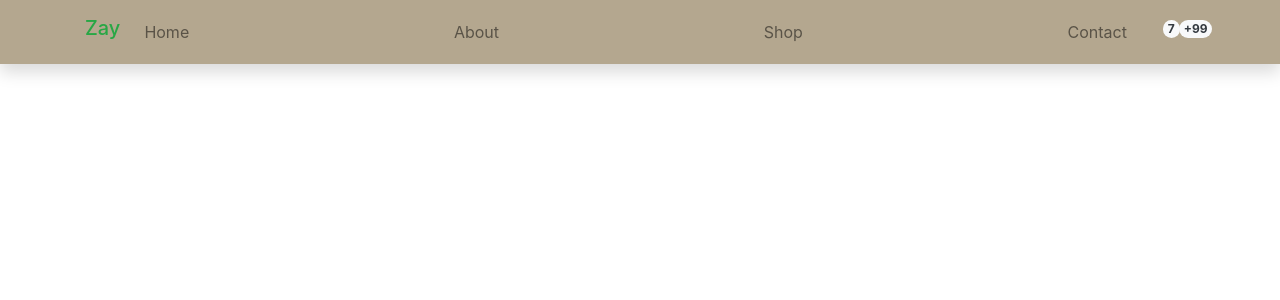
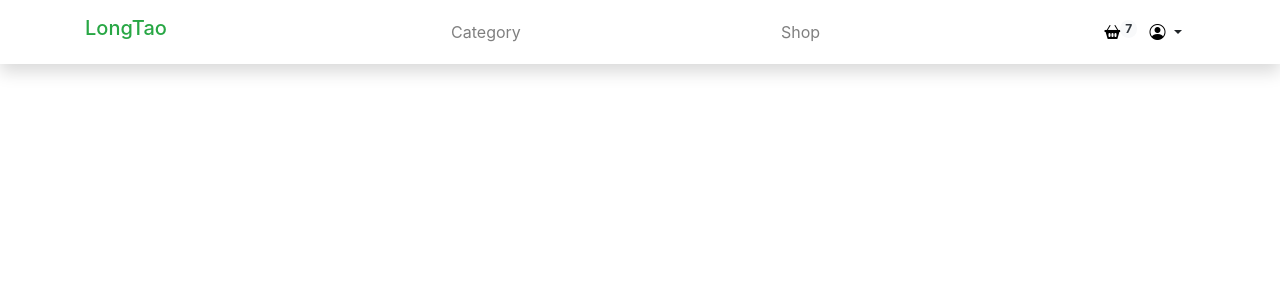
Before and after one commit to Comrade26/App_Store, a Django app: page / in a window 1280 px wide. Shown: the top 300 px of the page. Run offline with Django 4.2, Linux system fonts and the light colour scheme; some libraries are stand-ins or nearby versions.

Commit message:
Don't Merge, nav-bar almost complete

```diff
--- a/Start_page/templates/homepage.html
+++ b/Start_page/templates/homepage.html
@@ -21,113 +21,96 @@
       integrity="sha384-ggOyR0iXCbMQv3Xipma34MD+dH/1fQ784/j6cY/iJTQUOhcWr7x9JvoRxT2MZw1T"
       crossorigin="anonymous">
 
+      <!-- <link href="https://cdn.jsdelivr.net/npm/bootstrap@5.0.2/dist/css/bootstrap.min.css"
+      rel="stylesheet"
+      integrity="sha384-EVSTQN3/azprG1Anm3QDgpJLIm9Nao0Yz1ztcQTwFspd3yD65VohhpuuCOmLASjC"
+      crossorigin="anonymous"> -->
+
+    <!-- Add Bootstaps Icon-->
+    <link rel="stylesheet"
+    href="https://cdn.jsdelivr.net/npm/bootstrap-icons@1.3.0/font/bootstrap-icons.css">
+
     <title>Long Tao Store</title>
 
 
     <style>
-      nav {
-        background-color: rgb(180, 167, 143);
-      }
+      nav {background-color: rgb(255, 255, 255);}
+
       .one-edge-shadow {
-        box-shadow: 0 8px 2px -5px rgb(246, 245, 245);
-      }
+        box-shadow: 0 8px 2px -5px rgb(246, 245, 245);}
+
       .display-8{
     font-weight: 200;
     font-size: 50px;
     font-colour: $teal-200
   }
+
+  /* Change the color to black */
+    .bi-person-circle {
+      color: black !important; }
+    .bi-basket2-fill {
+      color: black !important; }
+
     </style>
   </head>
 
   <body>
+
     <!-- navbar -->
-<!--
-    <nav
-      class="one-edge-shadow navbar navbar-light sticky-top navbar
-      navbar-expand-lg text-white">
-      <a class="navbar-brand ms-3 text-dark" href="/">
-        <link
-          rel="stylesheet"
-          href="https://use.fontawesome.com/releases/v5.7.0/css/all.css"
-          integrity="sha384-lZN37f5QGtY3VHgisS14W3ExzMWZxybE1SJSEsQp9S+oqd12jhcu+A56Ebc1zFSJ"
-          crossorigin="anonymous"
-          />
-
-        <img
-          src="/Start_page/image/logo.png"
-          style="width:100px;height:100px,color:text-light;margin-right:15px;"
-          />Long Tao Company</a>
-
-        <a class="nav-link" href="#">Login <span class="sr-only my-2 my-lg-0">(current)</span></a>
-
-      </div>
-    </nav> -->
-
-    <!-- <nav class="one-edge-shadow navbar navbar-light sticky-top navbar navbar-expand-lg text-white">
-      <a class="navbar-brand ms-3 text-dark" href="/">
-        <link rel="stylesheet" href="https://use.fontawesome.com/releases/v5.7.0/css/all.css" integrity="sha384-lZN37f5QGtY3VHgisS14W3ExzMWZxybE1SJSEsQp9S+oqd12jhcu+A56Ebc1zFSJ" crossorigin="anonymous" />
-        <img src="/Start_page/image/logo.png" style="width:50px;height:50px;color:text-light;margin-right:15px;" />Long Tao Company
-      </a>
-
-      <div class="collapse navbar-collapse justify-content-end" id="navbarNav">
-        <ul class="navbar-nav">
-          <li class="nav-item">
-            <a class="nav-link" href="#">Login <span class="sr-only my-2 my-lg-0">(current)</span></a>
-          </li>
-
-        </ul>
-      </div>
-    </nav> -->
 
     <nav class="navbar navbar-expand-lg navbar-light shadow">
       <div class="container d-flex justify-content-between align-items-center">
 
           <a class="navbar-brand text-success logo h1 align-self-center" href="index.html">
-              Zay
+              LongTao
           </a>
 
-          <button class="navbar-toggler border-0" type="button" data-bs-toggle="collapse" data-bs-target="#templatemo_main_nav" aria-controls="navbarSupportedContent" aria-expanded="false" aria-label="Toggle navigation">
-              <span class="navbar-toggler-icon"></span>
+
+          <button class="navbar navbar-toggler" type="button" data-toggle="collapse" data-target="#templatemo_main_nav" aria-controls="templatemo_main_nav" aria-expanded="false" aria-label="Toggle navigation">
+            <span class="navbar-toggler-icon"></span>
           </button>
 
           <div class="align-self-center collapse navbar-collapse flex-fill  d-lg-flex justify-content-lg-between" id="templatemo_main_nav">
               <div class="flex-fill">
                   <ul class="nav navbar-nav d-flex justify-content-between mx-lg-auto">
                       <li class="nav-item">
-                          <a class="nav-link" href="index.html">Home</a>
+                          <a class="nav-link"> </a>
                       </li>
                       <li class="nav-item">
-                          <a class="nav-link" href="about.html">About</a>
+                          <a class="nav-link" href="about.html">Category</a>
                       </li>
                       <li class="nav-item">
                           <a class="nav-link" href="shop.html">Shop</a>
                       </li>
                       <li class="nav-item">
-                          <a class="nav-link" href="contact.html">Contact</a>
+                          <a class="nav-link"> </a>
                       </li>
                   </ul>
               </div>
+
               <div class="navbar align-self-center d-flex">
-                  <div class="d-lg-none flex-sm-fill mt-3 mb-4 col-7 col-sm-auto pr-3">
-                      <div class="input-group">
-                          <input type="text" class="form-control" id="inputMobileSearch" placeholder="Search ...">
-                          <div class="input-group-text">
-                              <i class="fa fa-fw fa-search"></i>
-                          </div>
-                      </div>
-                  </div>
-                  <a class="nav-icon d-none d-lg-inline" href="#" data-bs-toggle="modal" data-bs-target="#templatemo_search">
-                      <i class="fa fa-fw fa-search text-dark mr-2"></i>
-                  </a>
                   <a class="nav-icon position-relative text-decoration-none" href="#">
-                      <i class="fa fa-fw fa-cart-arrow-down text-dark mr-1"></i>
+                      <i class="bi bi-basket2-fill"></i>
                       <span class="position-absolute top-0 left-100 translate-middle badge rounded-pill bg-light text-dark">7</span>
                   </a>
-                  <a class="nav-icon position-relative text-decoration-none" href="#">
-                      <i class="fa fa-fw fa-user text-dark mr-3"></i>
-                      <span class="position-absolute top-0 left-100 translate-middle badge rounded-pill bg-light text-dark">+99</span>
-                  </a>
               </div>
+
+              <div class="btn-group">
+                <button type="button" class="btn  dropdown-toggle" data-toggle="dropdown" aria-haspopup="true" aria-expanded="false">
+                  <i class="bi bi-person-circle"></i>
+                </button>
+                <div class="dropdown-menu">
+                  <a class="dropdown-item" href="#">My profile</a>
+                  <a class="dropdown-item" href="#">My favorite</a>
+                  <a class="dropdown-item" href="#">My shop</a>
+                  <a class="dropdown-item" href="#">About Us</a>
+                  <a class="dropdown-item" href="#">Help</a>
+                  <div class="dropdown-divider"></div>
+                  <a class="dropdown-item" href="#">Log Out</a>
+                </div>
+              </div>
+
+
           </div>
 
       </div>
```
